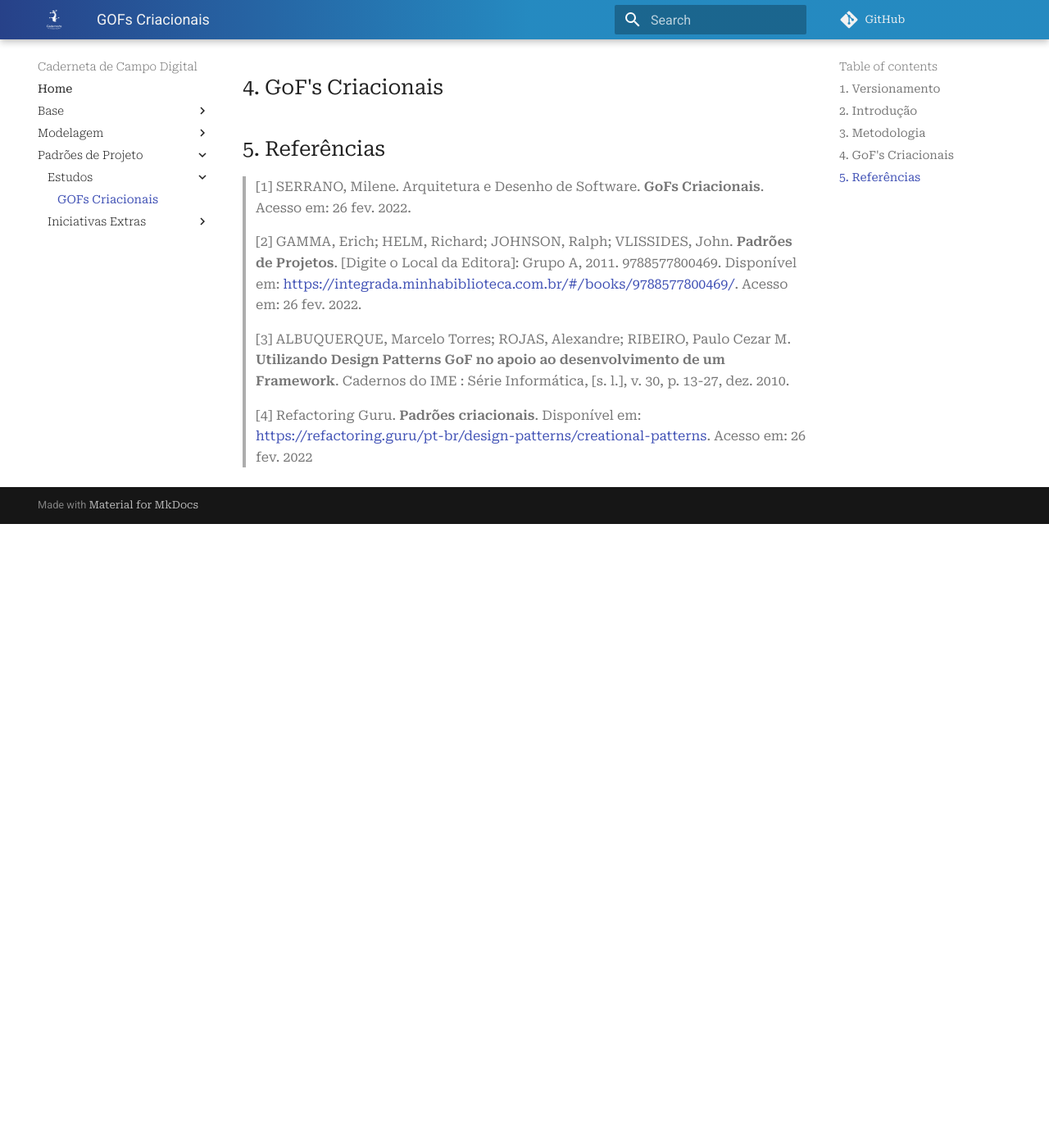
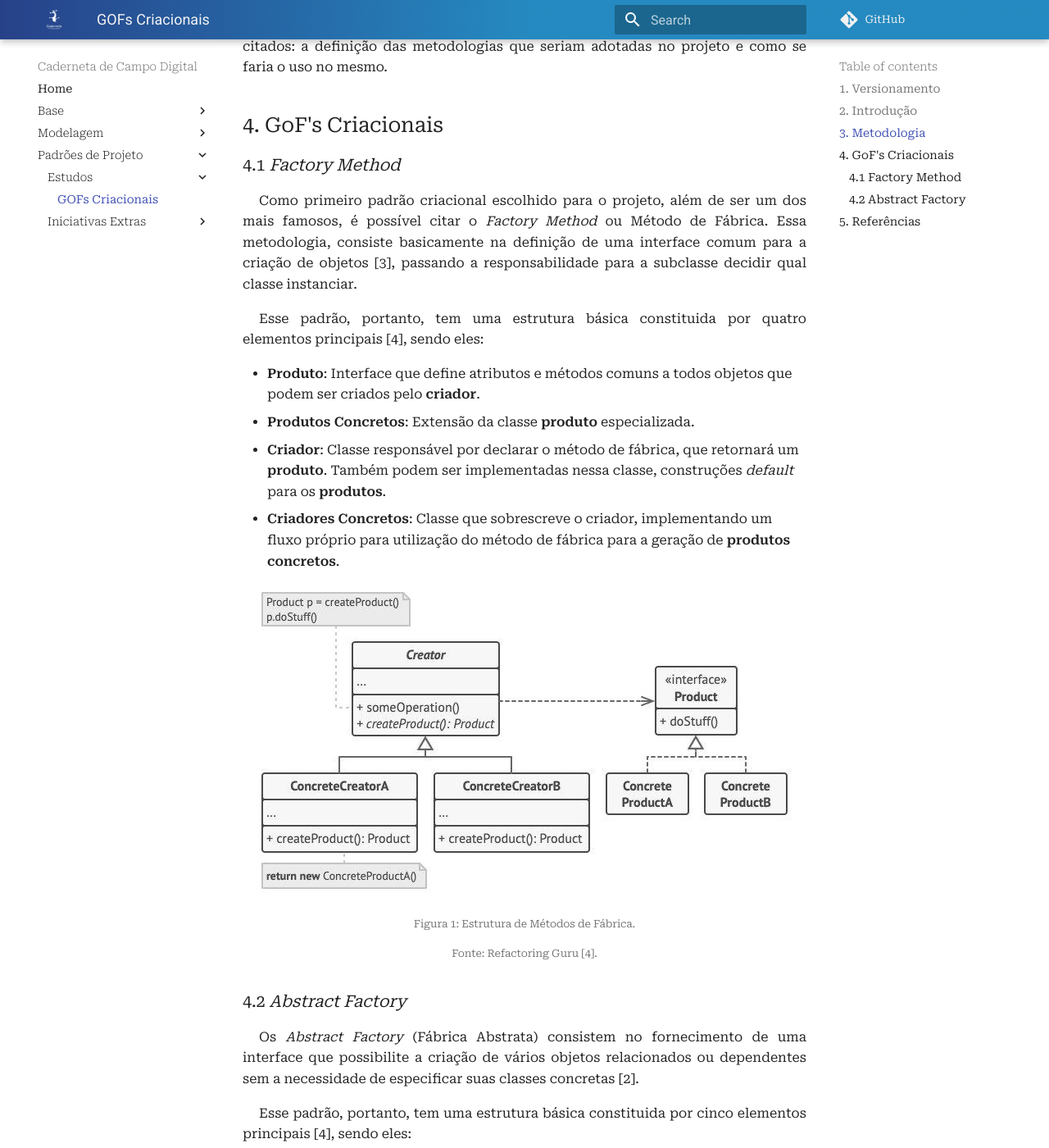
Before and after one commit to UnBArqDsw2021-2/2021.2_G4_CadernetaDeCampoDigital_docs, an MkDocs documentation site: the page built from docs/padroes_projetos/estudos/gofs_criacionais.md, in a window 1280 px wide and 1400 px high, scrolled down 950 px. Shown: the whole window at 82% size. Built offline with MkDocs 1.6.1 and Material for MkDocs 9.7.7, drawn with Linux system fonts in a browser that asks for light colours; comment, search, counter and statistics services are not loaded; before the commit the page ends 1589 px from its top, so only the background shows below that; some of the changed text lies outside the part shown.

Commit message:
#86 Adicionando GoF's de Factory Method e Abstract Factory
Co-authored-by: Joao-Moura <jaummoura15@gmail.com>

```diff
--- a/docs/padroes_projetos/estudos/gofs_criacionais.md
+++ b/docs/padroes_projetos/estudos/gofs_criacionais.md
@@ -2,9 +2,10 @@
 
 ## 1. Versionamento
 
-| Versão | Data       | Descrição                             | Autor(es)                 |
-| ------ | ---------- | ------------------------------------- | ------------------------- |
-| 1.0    | 26/02/2022 | Criação do documento e introdução     | Rafael Ramos e João Pedro |
+| Versão | Data       | Descrição                                  | Autor(es)                 |
+| ------ | ---------- | ------------------------------------------ | ------------------------- |
+| 1.0    | 26/02/2022 | Criação do documento e introdução          | Rafael Ramos e João Pedro |
+| 1.1    | 26/02/2022 | Adição de Factory Method e Abstract Method | Rafael Ramos e João Pedro |
 
 ## 2. Introdução
 
@@ -17,6 +18,38 @@
 
 ## 4. GoF's Criacionais
 
+### 4.1 <i>Factory Method</i>
+
+<p align="justify" style="text-indent: 20px">Como primeiro padrão criacional escolhido para o projeto, além de ser um dos mais famosos, é possível citar o <i>Factory Method</i> ou Método de Fábrica. Essa metodologia, consiste basicamente na definição de uma interface comum para a criação de objetos [3], passando a responsabilidade para a subclasse decidir qual classe instanciar.</p>
+<p align="justify" style="text-indent: 20px">Esse padrão, portanto, tem uma estrutura básica constituida por quatro elementos principais [4], sendo eles:</p>
+- **Produto**: Interface que define atributos e métodos comuns a todos objetos que podem ser criados pelo **criador**.
+- **Produtos Concretos**: Extensão da classe **produto** especializada.
+- **Criador**: Classe responsável por declarar o método de fábrica, que retornará um **produto**. Também podem ser implementadas nessa classe, construções *default* para os **produtos**.
+- **Criadores Concretos**: Classe que sobrescreve o criador, implementando um fluxo próprio para utilização do método de fábrica para a geração de **produtos concretos**.
+
+<center>
+<img src="../../../assets/padroes_projetos/factory_method_exemplo.png" class="zoom">
+<h6>Figura 1: Estrutura de Métodos de Fábrica.</h6>
+<h6>Fonte: Refactoring Guru [4].</h6>
+</center>
+
+### 4.2 <i>Abstract Factory</i>
+
+<p align="justify" style="text-indent: 20px">Os <i>Abstract Factory</i> (Fábrica Abstrata) consistem no fornecimento de uma interface que possibilite a criação de vários objetos relacionados ou dependentes sem a necessidade de especificar suas classes concretas [2].</p>
+
+<p align="justify" style="text-indent: 20px">Esse padrão, portanto, tem uma estrutura básica constituida por cinco elementos principais [4], sendo eles:</p>
+- **Fábrica Abstrata**: Declara uma interface ou um conjunto de métodos para a criação de qualquer **produto abstrato**.
+- **Fábrica Concreta**: Realiza a implementação das operações derivadas da **fábrica abstrata**, criando os objetos específicos dos **produtos concretos**.
+- **Produto Abstrato**: Declara a interface para um conjunto de **produtos** distintos mas que estão relacionados através de uma família de **produtos**.
+- **Produto**: Diversas implementações de **produtos abstratos**, agrupados por variantes. São criados pela **fábrica concreta** correspondente, que implementa a interface declarada no **produto abstrado**.
+- **Cliente**: Faz uso das interfaces declaradas em **produto abstrato** e **fábrica abastrata**.
+
+<center>
+<img src="../../../assets/padroes_projetos/abstract_factory_exemplo.png" class="zoom">
+<h6>Figura 2: Exemplo de estrutura do padrão de fábrica abstrata.</h6>
+<h6>Fonte: Refactoring Guru [4].</h6>
+</center>
+
 ## 5. Referências
 
 > [1] SERRANO, Milene. Arquitetura e Desenho de Software. **GoFs Criacionais**. Acesso em: 26 fev. 2022.
```
Also changed, not shown: docs/assets/padroes_projetos/abstract_factory_exemplo.png (added), docs/assets/padroes_projetos/factory_method_exemplo.png (added).
